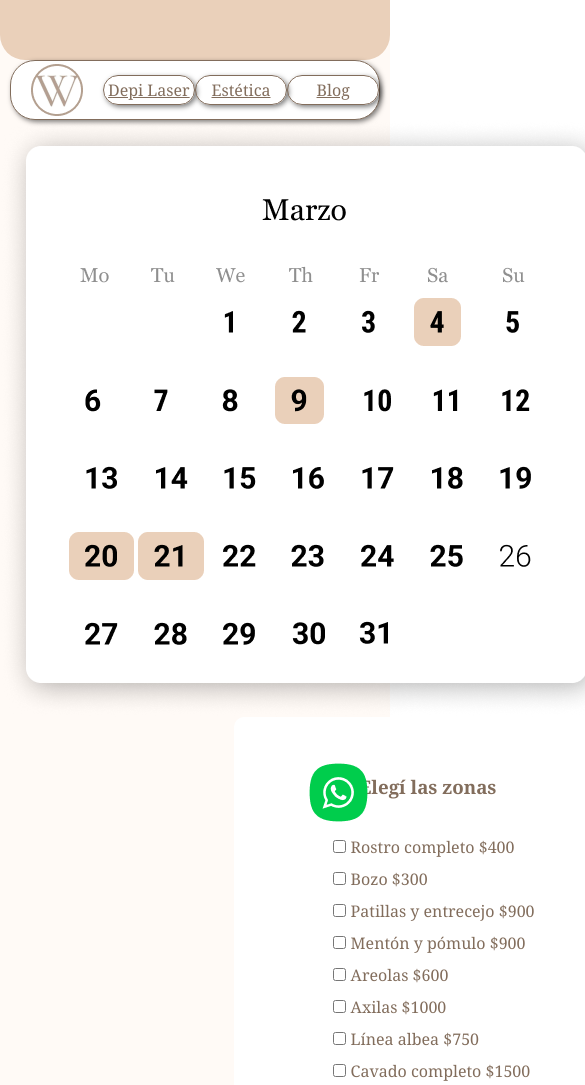
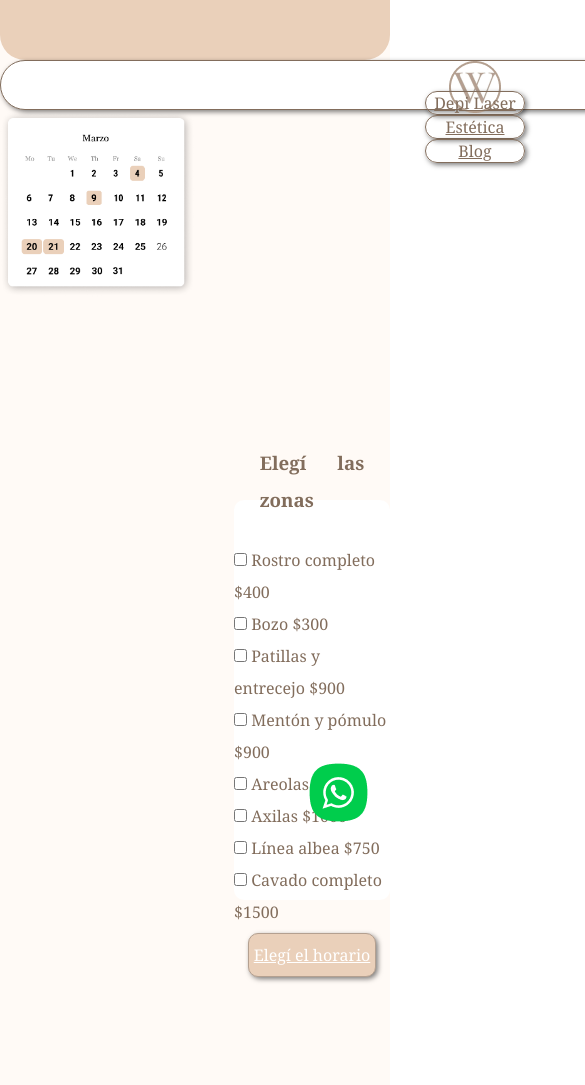
Before and after one commit to AldanaEscobarNandez/ProyectoWeAre, a plain HTML site: page pages/depi-turnos.html in a window 390 px wide. Shown: the top 1085 px of the page, 585 px wide, since content can reach past the window. Drawn offline with Linux system fonts and the light colour scheme.

Commit message:
se agregan cambios para que se cumpla con media queries

```diff
--- a/CSS/style.css
+++ b/CSS/style.css
@@ -4,9 +4,6 @@
     box-sizing: border-box;
     font-family: Georgia, 'Times New Roman', Times, serif;
     color: #826D5C;
-
-}
-@media screen {
 
 }
 
@@ -138,6 +135,14 @@ h3 {
   margin-right: 20px;
 }
 
+.main {
+  display: flex;
+  display: grid;
+  grid-template-areas: "calendar" "picker";
+  grid-template-columns: repeat(2 50%);
+  grid-template-rows: 390px 631px;
+
+}
 .containerSecTrunos {
   display: flex;
   align-items: center;
@@ -149,7 +154,7 @@ h3 {
   height: 450px;
   width: 400px;
   line-height: 2;
-  position: relative;
+  position: center;
 
 }
 .checkboxList {
@@ -227,6 +232,7 @@ flex-direction: column;
  padding: 10px;
  line-height: 30px;
 }
+
 #blog {
   display: grid;
   grid-template-areas: "notippal" "agenda" "noticias";
@@ -292,3 +298,50 @@ footer section a {
   flex-direction: row;
   align-items: center;
 }
+@media (max-width:1024px) {
+  .navBar {
+    width: 950px;
+    height: 50px;
+  }
+  .imagenTurno {
+    width: 50%;
+  }
+  .containerSecTrunos {
+    display: flex;
+    width: 40%;
+    height: 400px;
+  }
+
+}
+
+@media (max-width:768px) {
+
+}
+@media (max-width:425px) {
+.navBar {
+  display: flex;
+  flex-direction: column;
+}
+nav {
+  display: flex;
+  flex-direction: column;
+}
+nav ul li {
+  display: flex;
+  flex-direction: column;
+}
+}
+@media (max-width: 320px) {
+  .navBar {
+    display: flex;
+    flex-direction: column;
+  }
+  nav {
+    display: flex;
+    flex-direction: column;
+  }
+  nav ul li {
+    display: flex;
+    flex-direction: column;
+  }
+}
--- a/pages/depi-turnos.html
+++ b/pages/depi-turnos.html
@@ -24,7 +24,7 @@
     </nav>
 </header>
     <main>
-        <div>
+        <div class="main">
             <img class="imagenTurno" src="../assets/Imagenes/calendario.png">
             <div class="containerSecTrunos">
             <ul class="checkboxList">
```
Also changed, not shown: pages/depi-turnos-horarios.html (+1 -1 lines).
